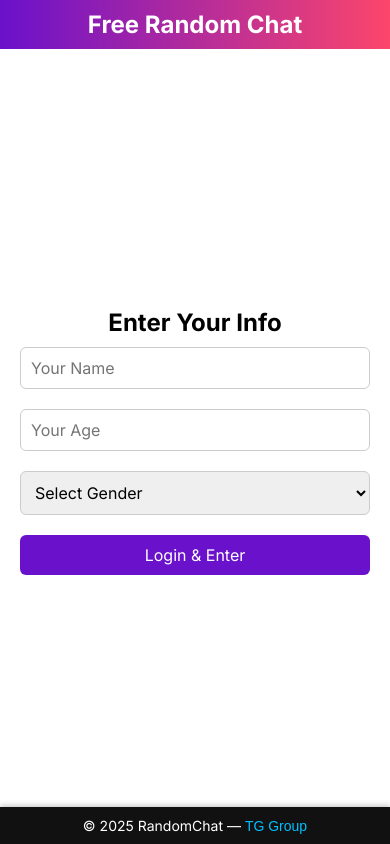
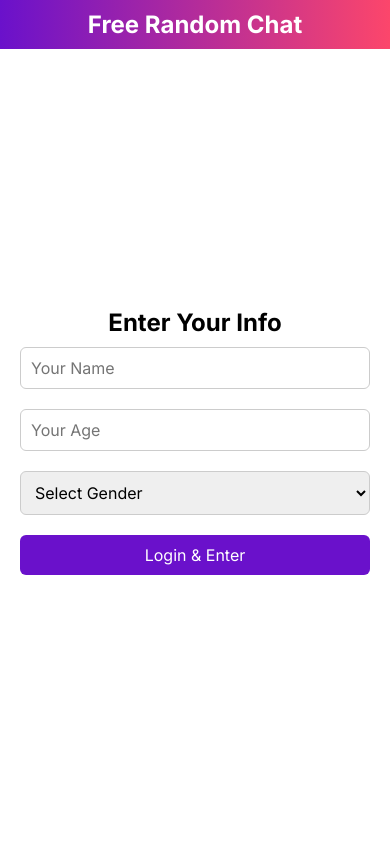
Before and after one commit to Adrift01/newchatapp, a website: page public/index.html in a window 390 px wide. Drawn offline with nearby package versions, Linux system fonts and the light colour scheme; no server answers.

Commit message:
Update index.html

```diff
--- a/public/index.html
+++ b/public/index.html
@@ -124,61 +124,6 @@
   display: inline-block;
   margin-left: 8px;
 }
-      .site-footer {
-  position: fixed;
-  bottom: 0;
-  left: 0;
-  right: 0;
-  background-color: #111;
-  color: white;
-  text-align: center;
-  padding: 12px 10px;
-  font-size: 16px;
-  z-index: 1000;
-  box-shadow: 0 -2px 5px rgba(0, 0, 0, 0.2);
-}
-
-.site-footer a {
-  color: #00bfff;
-  text-decoration: none;
-  font-weight: 500;
-  font-family: sans-serif;
-  display: inline-block;
-}
-
-.site-footer a:hover {
-  text-decoration: underline;
-}
-
-@media (max-width: 600px) {
-  .site-footer {
-    font-size: 14px;
-    padding: 10px 8px;
-  }
-}
-
-      html, body {
-  height: 100%;
-  margin: 0;
-}
-
-.wrapper {
-  display: flex;
-  flex-direction: column;
-  min-height: 100vh;
-}
-
-.main-content {
-  flex: 1; /* This makes it take all available space */
-}
-
-.footer {
-  background-color: #333;
-  color: #fff;
-  padding: 10px;
-  text-align: center;
-}
-
 
 }
 
@@ -251,9 +196,9 @@
 </div>
 
   </div>
-</div>
 
 
+</div>
 
 <script>
   const countrySelect = document.getElementById("country");
@@ -764,8 +709,6 @@ document.getElementById('chatUserInfo').innerText = "";
 
 
 
-<footer class="site-footer">
-  © 2025 RandomChat — <a href="https://t.me/+UZnFeFkZgGQ4OGE1" target="_blank">TG Group</a>
-</footer>
+
 </body>
 </html>
```
